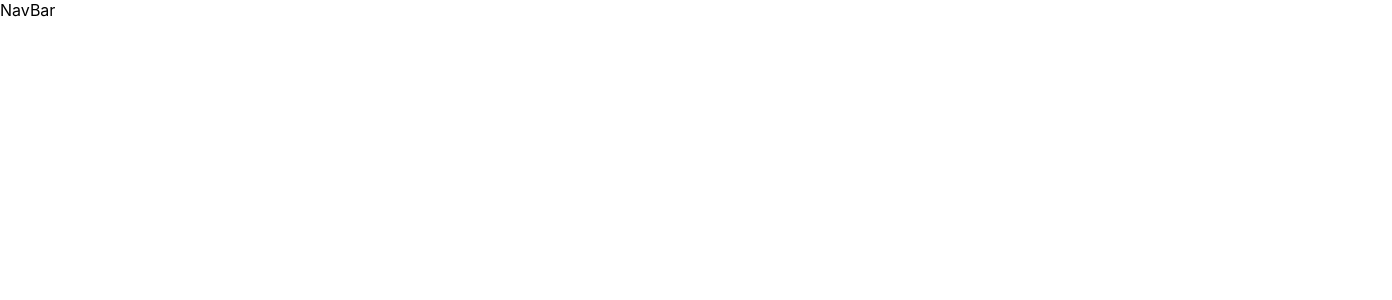
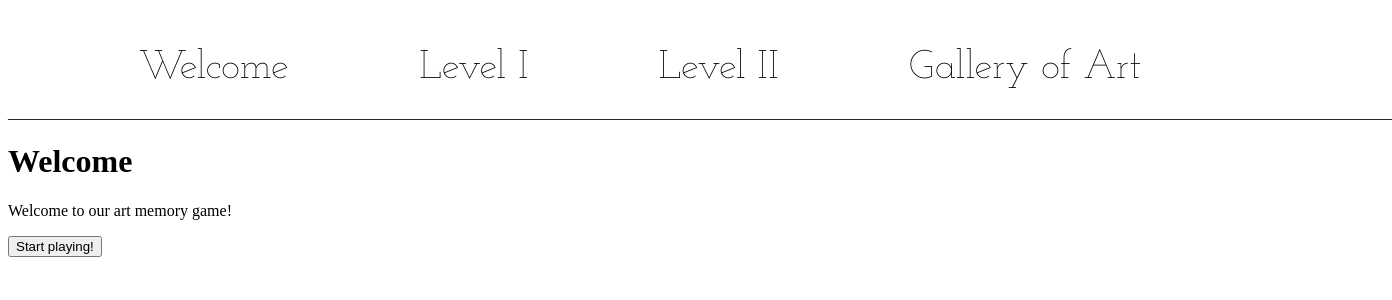
Before and after one commit to MsDanaTeacher/Artwork-Memory-Game, a React (Create React App) app: page / in a window 1280 px wide. Shown: the top 300 px of the page, 1392 px wide, since content can reach past the window. Built offline with nearby package versions, Linux system fonts and the light colour scheme.

Commit message:
basic navbar and welcome page

```diff
--- a/src/components/App.js
+++ b/src/components/App.js
@@ -10,6 +10,7 @@ function App() {
   return (
     <div className="App">
       <NavBar />
+      <Welcome />
     </div>
   );
 }
--- a/src/components/NavBar.js
+++ b/src/components/NavBar.js
@@ -3,6 +3,19 @@ import React from 'react'
 
 export default function NavBar() {
   return (
-    <div className="navBar">NavBar</div>
+    <div>
+    <div className="navBar">
+      <p class="navTitles">Welcome</p>
+      <p class="navTitles">Level I</p>
+      <p class="navTitles">Level II</p>
+      <p class="navTitles">Gallery of Art</p>
+    </div>
+    <div id="line">
+      <p>_____________________________________________________________________________________________________________________________________________________________________________</p>
+    </div>
+
+    </div>
+
+
   )
 }
--- a/src/components/Welcome.js
+++ b/src/components/Welcome.js
@@ -2,6 +2,10 @@ import React from 'react'
 
 export default function Welcome() {
   return (
-    <div className="welcome">Welcome</div>
+    <div className="welcome">
+    <h1>Welcome</h1>
+    <p>Welcome to our art memory game!</p>
+    <button>Start playing!</button>
+    </div>
   )
 }
--- a/src/index.css
+++ b/src/index.css
@@ -1,13 +1,20 @@
+@import url('https://fonts.googleapis.com/css2?family=Josefin+Slab:wght@200&display=swap');
+
 body {
-  margin: 0;
-  font-family: -apple-system, BlinkMacSystemFont, 'Segoe UI', 'Roboto', 'Oxygen',
-    'Ubuntu', 'Cantarell', 'Fira Sans', 'Droid Sans', 'Helvetica Neue',
-    sans-serif;
-  -webkit-font-smoothing: antialiased;
-  -moz-osx-font-smoothing: grayscale;
+
 }
 
-code {
-  font-family: source-code-pro, Menlo, Monaco, Consolas, 'Courier New',
-    monospace;
+.navBar {
+  display: flex;
+  justify-content: space-evenly;
+  font-family: 'Josefin Slab', serif;
+  font-size: 40px;
 }
+
+.navTitles {
+  margin: 0px;
+  margin-top: 40px;
+}
+#line {
+  text-align: center;
+}
```
